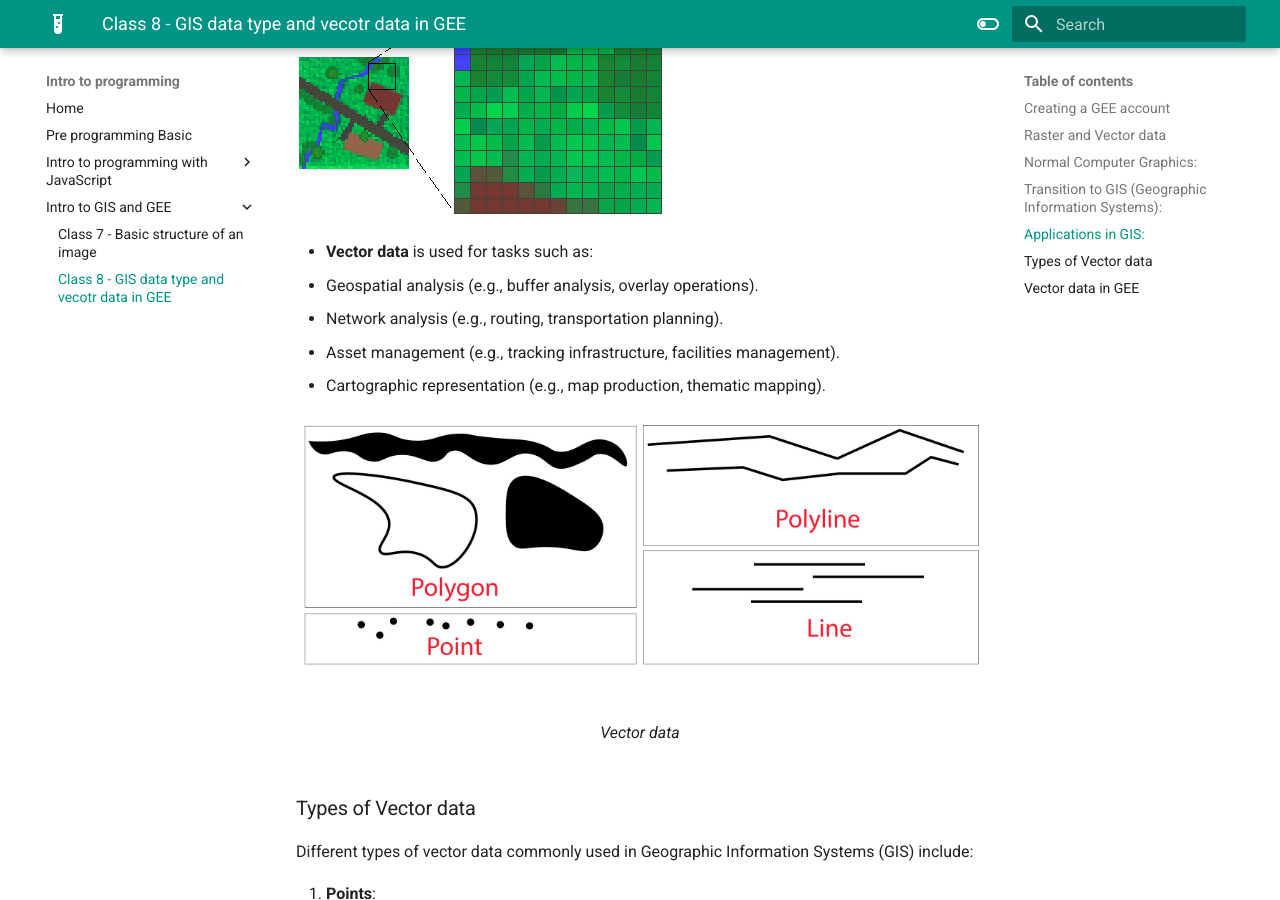
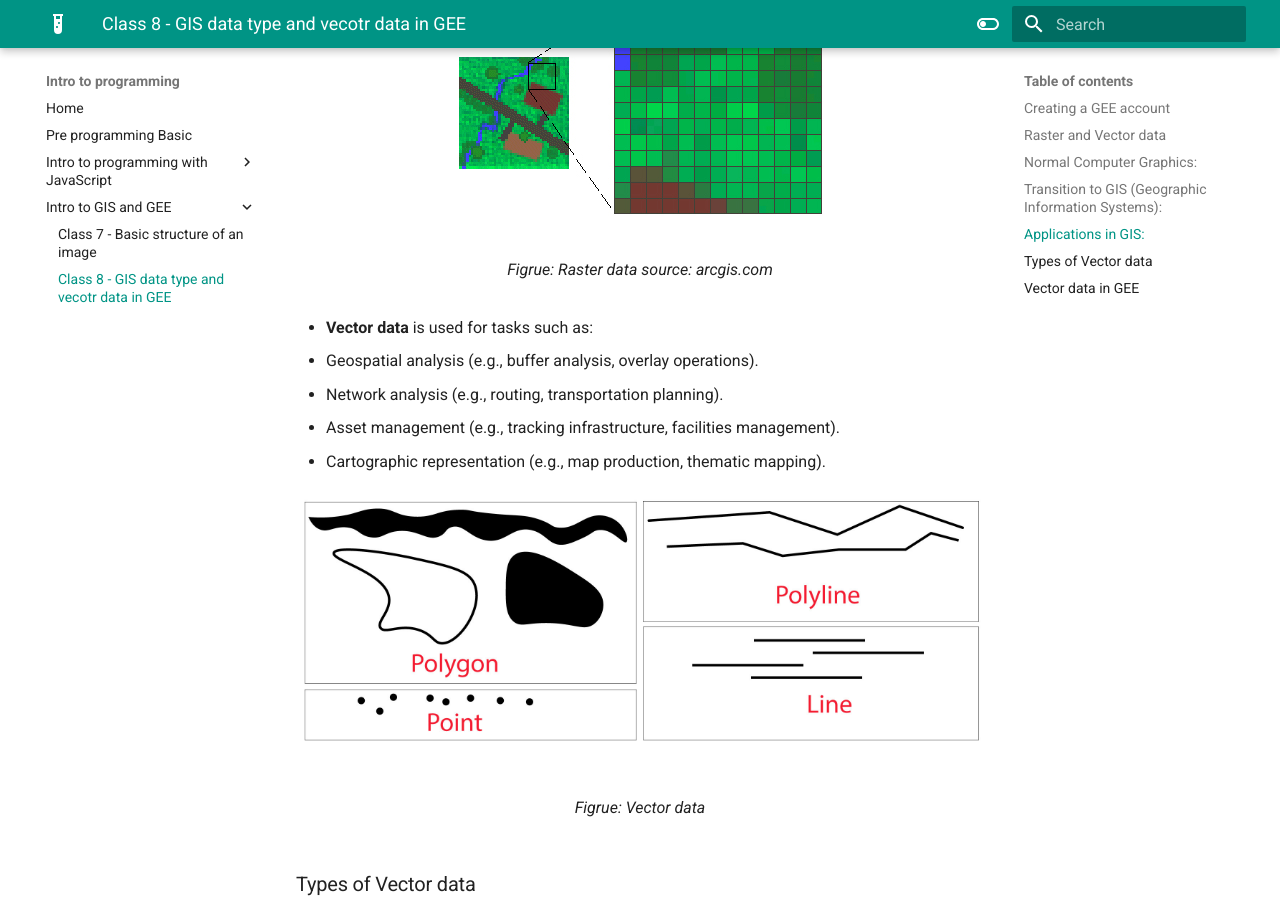
Before and after one commit to ramiz-moktader/geospatial-programming-course, an MkDocs documentation site: the page built from docs/raster-vector-data-in-gee.md, in a window 1280 px wide and 900 px high, scrolled down 2020 px. Built offline with MkDocs 1.6.1 and Material for MkDocs 9.7.7, drawn with Linux system fonts in a browser that asks for light colours.

Commit message:
aded source to raster image

```diff
--- a/docs/raster-vector-data-in-gee.md
+++ b/docs/raster-vector-data-in-gee.md
@@ -52,8 +52,10 @@ In GIS applications, both raster and vector data are utilized for various purpos
   - Land cover classification and change detection.
   - Remote sensing applications (e.g., satellite image analysis).
   - Continuous surface modeling (e.g., interpolation, hydrological modeling).
-
+<figure markdown="span">
 ![Raster image](images/raster-data.jpg)
+  <figcaption>Figrue: Raster data source: arcgis.com </figcaption>
+</figure>
 
 - **Vector data** is used for tasks such as:
   - Geospatial analysis (e.g., buffer analysis, overlay operations).
@@ -62,7 +64,7 @@ In GIS applications, both raster and vector data are utilized for various purpos
   - Cartographic representation (e.g., map production, thematic mapping).
 <figure markdown="span">
   ![Vector image](images/vector-data.jpg)
-  <figcaption>Vector data </figcaption>
+  <figcaption>Figrue: Vector data </figcaption>
 </figure>
 
 ### Types of Vector data
```
